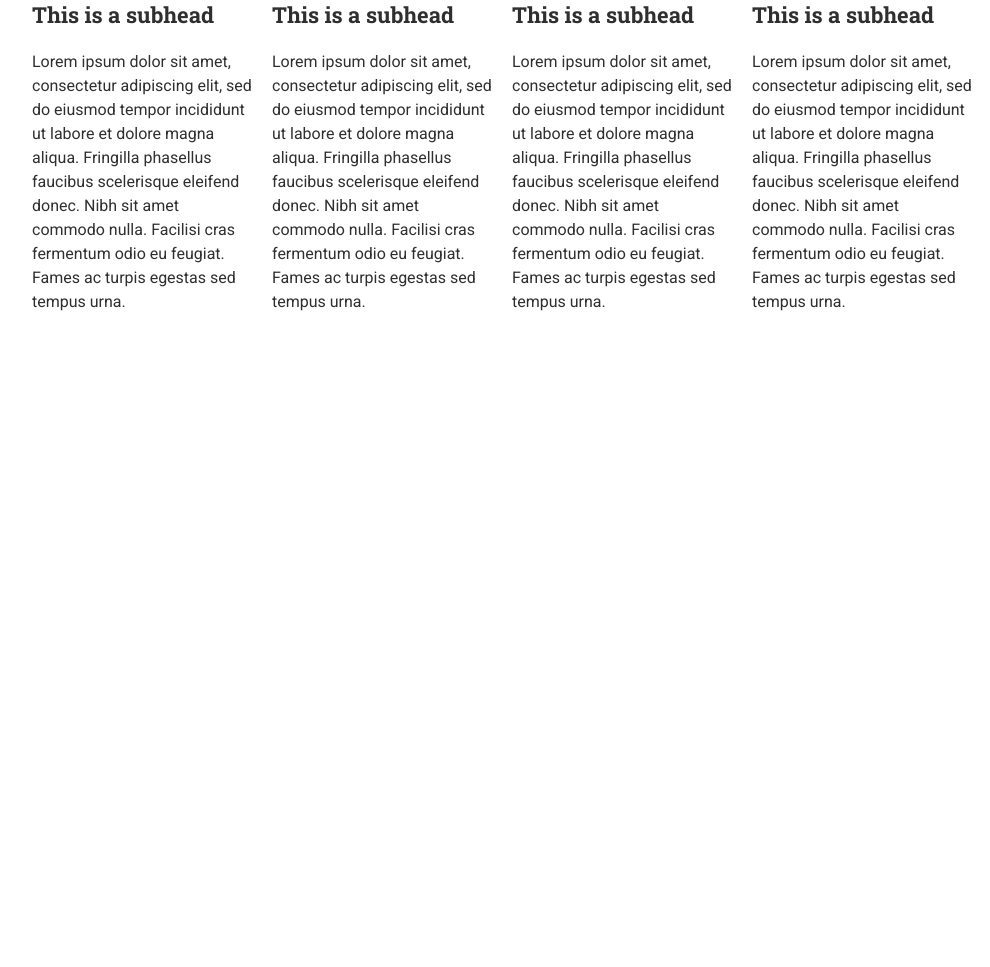
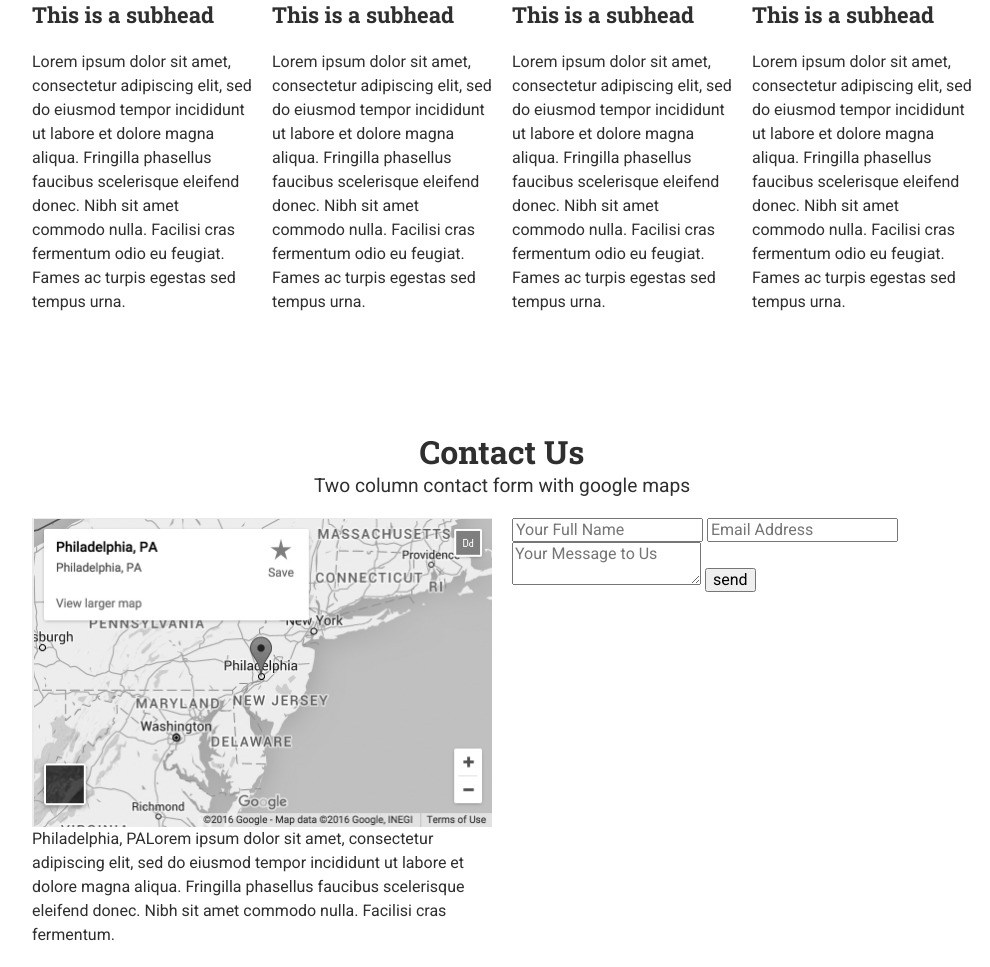
Before and after one commit to ka825/class-lessons, a plain HTML site: page index.html in a window 1280 px wide. Shown: the part 4797-5764 px from the top of the page, without its empty margins (138-1128 px from the left). Before the commit the page ends 5231 px from the top, so only its background shows below. Drawn offline with nearby package versions, Linux system fonts and the light colour scheme; a script that the page names is missing.

Commit message:
updated files

```diff
--- a/index.html
+++ b/index.html
@@ -280,27 +280,10 @@
 
 
 
-
-
-
-
-
-
 		</div> <!-- End row-->
 		</div> <!-- End container-->
 
 	</section>
-
-
-
-
-
-
-
-
-
-
-
 
 
 
@@ -348,9 +331,36 @@
 
 	<!-- End Locations-->
 
+	<!-- Contact us-->
+
+	<section class="contact">
+	<div class="container">
+	<h2 class="section-head"> Contact Us </h2>
+	<p class="section-copy">Two column contact form with google maps</p>
+	<div class="row">
+	<div class="columns_2">
+		<img src="images/googlemap_greyscale.jpg" alt="Map of Philadelphia">
+		<p><span class="city">Philadelphia, PA</span>Lorem ipsum dolor sit amet, consectetur adipiscing elit, sed do eiusmod tempor incididunt ut labore et dolore magna aliqua. Fringilla phasellus faucibus scelerisque eleifend donec. Nibh sit amet commodo nulla. Facilisi cras fermentum. </p>
+		</div> <!-- End columns-->
+			<div class="columns_2">
+			<form class="contact-form" action="web_form.php" method="post">
+				<input id="mame" type="text" name="name" placeholder="Your Full Name">
+				<input id="email" type="text" name="email" placeholder="Email Address">
+				<textarea id="message" name="message" placeholder="Your Message to Us"></textarea>
+				<input class="contact-button" type="submit" name="submit" value="send">
 
 
 
+
+
+
+
+				</form>
+		</div>  <!-- End columns 2-->
+
+		</div> <!-- End row-->
+		</div> <!-- End container-->
+	</section>
 
 
 
```
